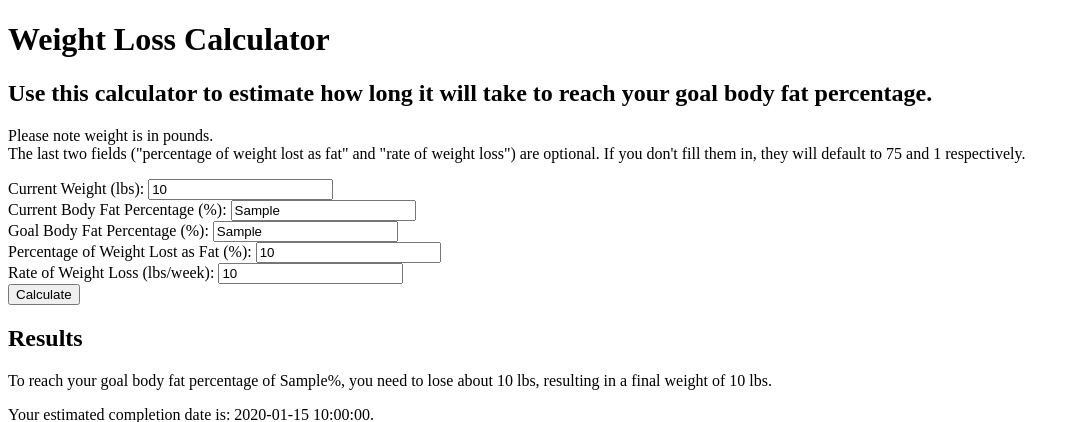
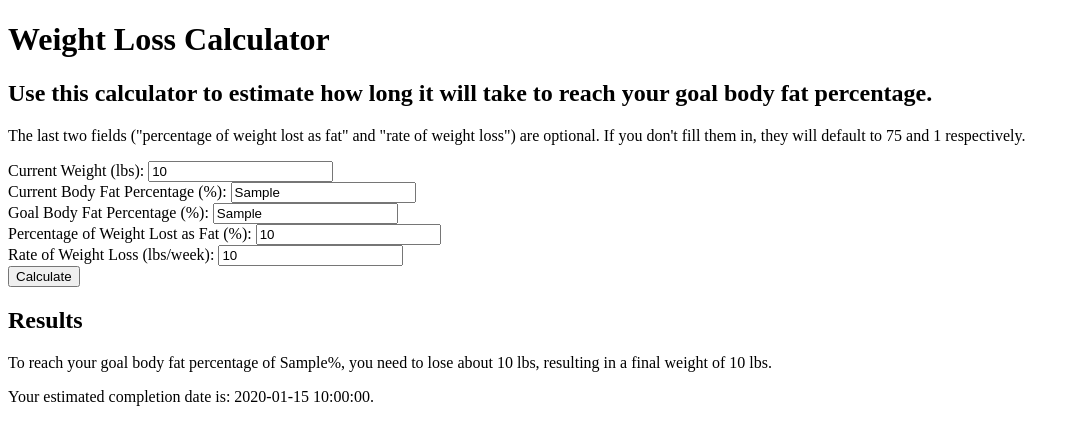
Before and after one commit to shawncheng8/cutting-calculator, a Flask app: template templates/index.html in a window 1280 px wide. Shown: the top 422 px of the page, without its empty margins (0-1076 px from the left). Run offline with Flask 3, Linux system fonts and the light colour scheme; the template is opened without the code that fills it: most values are stand-ins (such as "Sample title", 1, 10 or a date in 2020).

Commit message:
Update index.html

```diff
--- a/templates/index.html
+++ b/templates/index.html
@@ -6,8 +6,7 @@
 <body>
     <h1>Weight Loss Calculator</h1>
     <h2>Use this calculator to estimate how long it will take to reach your goal body fat percentage.</h2>
-    <p>Please note weight is in pounds. <br>
-    The last two fields ("percentage of weight lost as fat" and "rate of weight loss") are optional. If you don't fill them in, they will default to 75 and 1 respectively.</p>
+    <p>The last two fields ("percentage of weight lost as fat" and "rate of weight loss") are optional. If you don't fill them in, they will default to 75 and 1 respectively.</p>
     <form action="/calculate" method="post">
         Current Weight (lbs): <input type="text" name="current_weight" value="{{ current_weight }}"><br>
         Current Body Fat Percentage (%): <input type="text" name="current_bf_perc" value="{{ current_bf_perc }}"><br>
```
